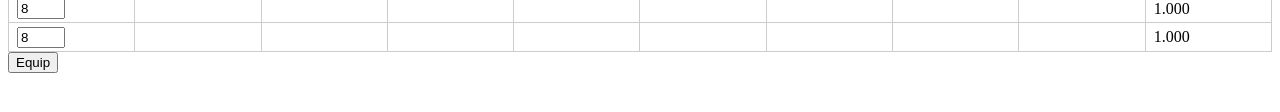
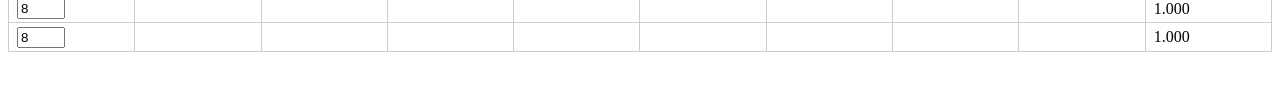
Before and after one commit to yatsuha4/llsif_arena_sis, a plain HTML site: page public/index.html in a window 1280 px wide. Shown: the part 670-782 px from the top of the page. Drawn offline with Linux system fonts and the light colour scheme; some packages are replaced by stand-ins of ours.

Commit message:
テスト用のbuttonを削除

```diff
--- a/public/index.html
+++ b/public/index.html
@@ -24,6 +24,5 @@
     </script>
     <div id="skills"></div>
     <div id="units"></div>
-    <input type="button" value="Equip" onClick="equipSkill()"/>
   </body>
 </html>
```
